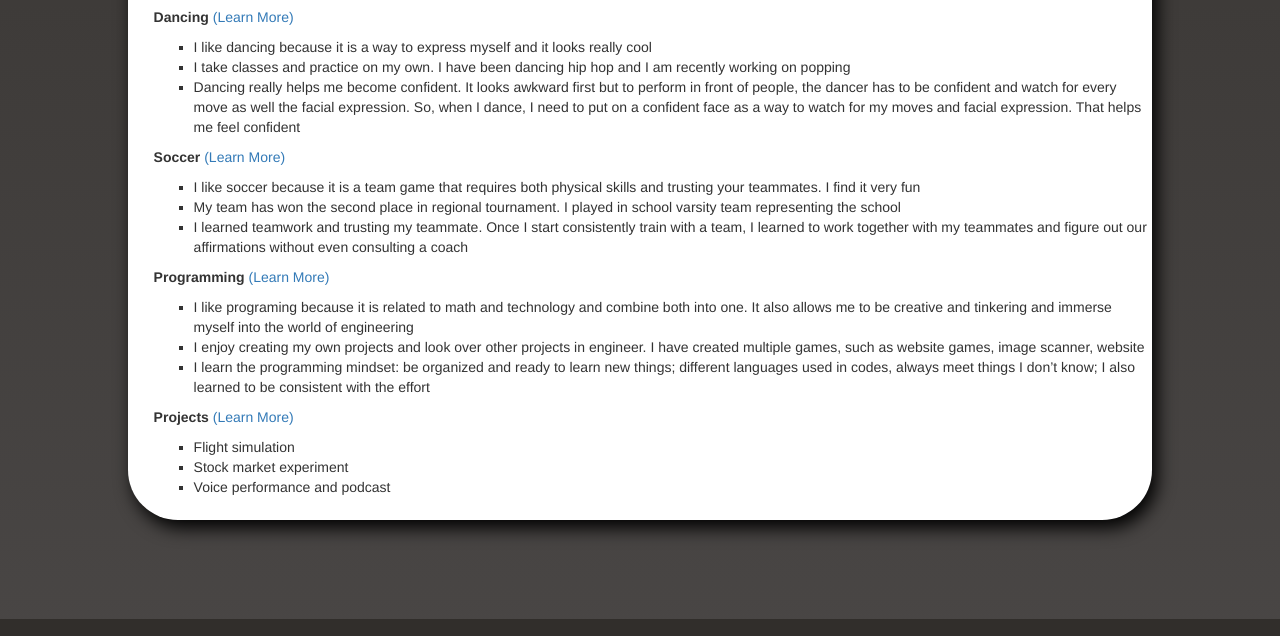
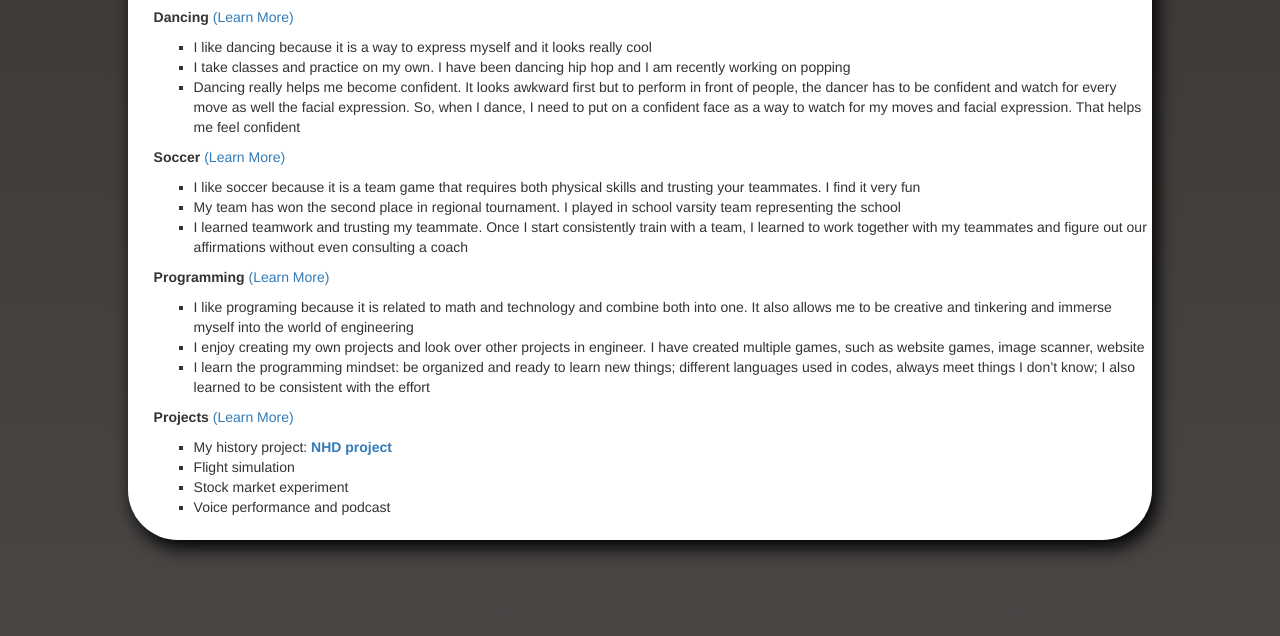
Before and after one commit to Tingxu-Max-Lan/website, a plain HTML site: page index.html in a window 1280 px wide. Shown: the part 749-1385 px from the top of the page. Drawn offline with nearby package versions, Linux system fonts and the light colour scheme.

Commit message:
NHD in homepage

```diff
--- a/index.html
+++ b/index.html
@@ -73,6 +73,7 @@
 			</div>			<div class="featured-row">
 				<p><strong>Projects</strong><a href="Pages/projects.html"> (Learn More)</a></p>
 				<ul class="featured-projects-list">
+					<li>My history project: <strong><a href="https://site.nhd.org/97399705/home"> NHD project </a></strong></li>
 					<li>Flight simulation</li>
 					<li>Stock market experiment</li>
 					<li>Voice performance and podcast</li>
```
